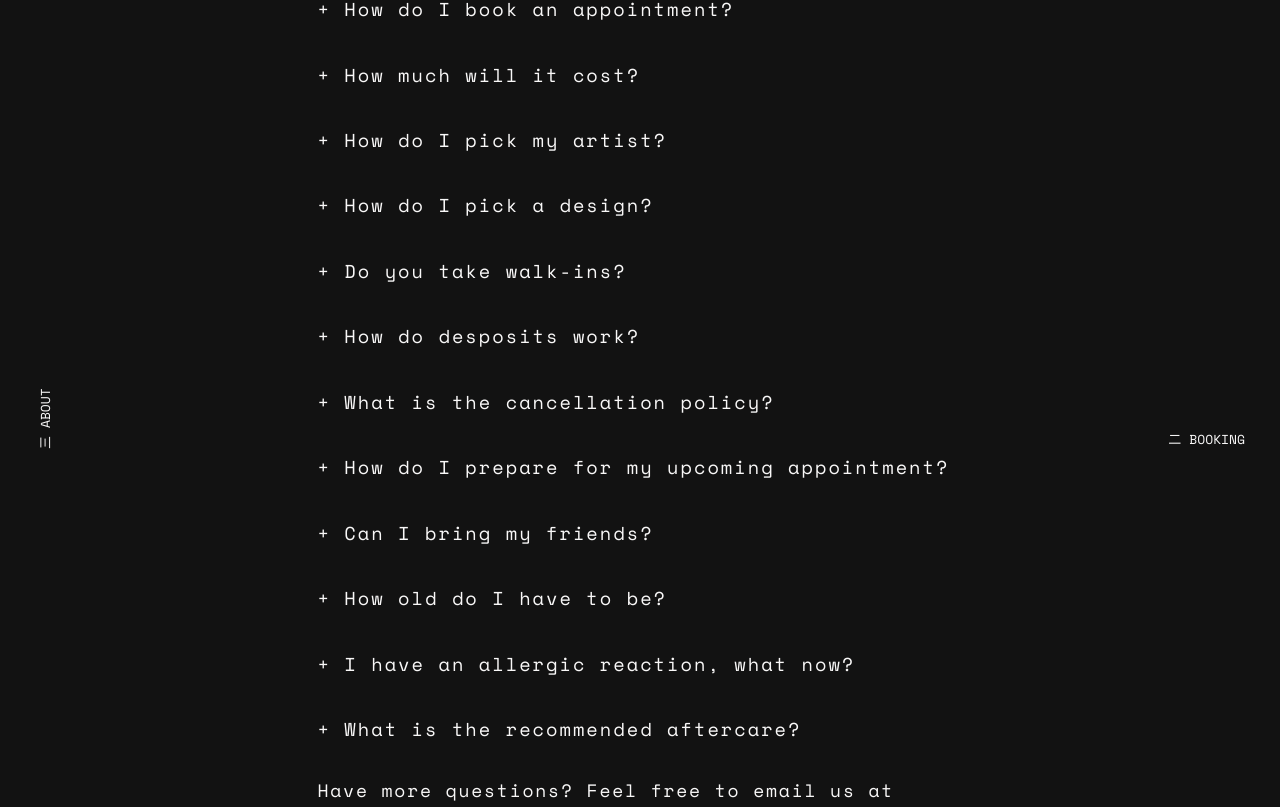
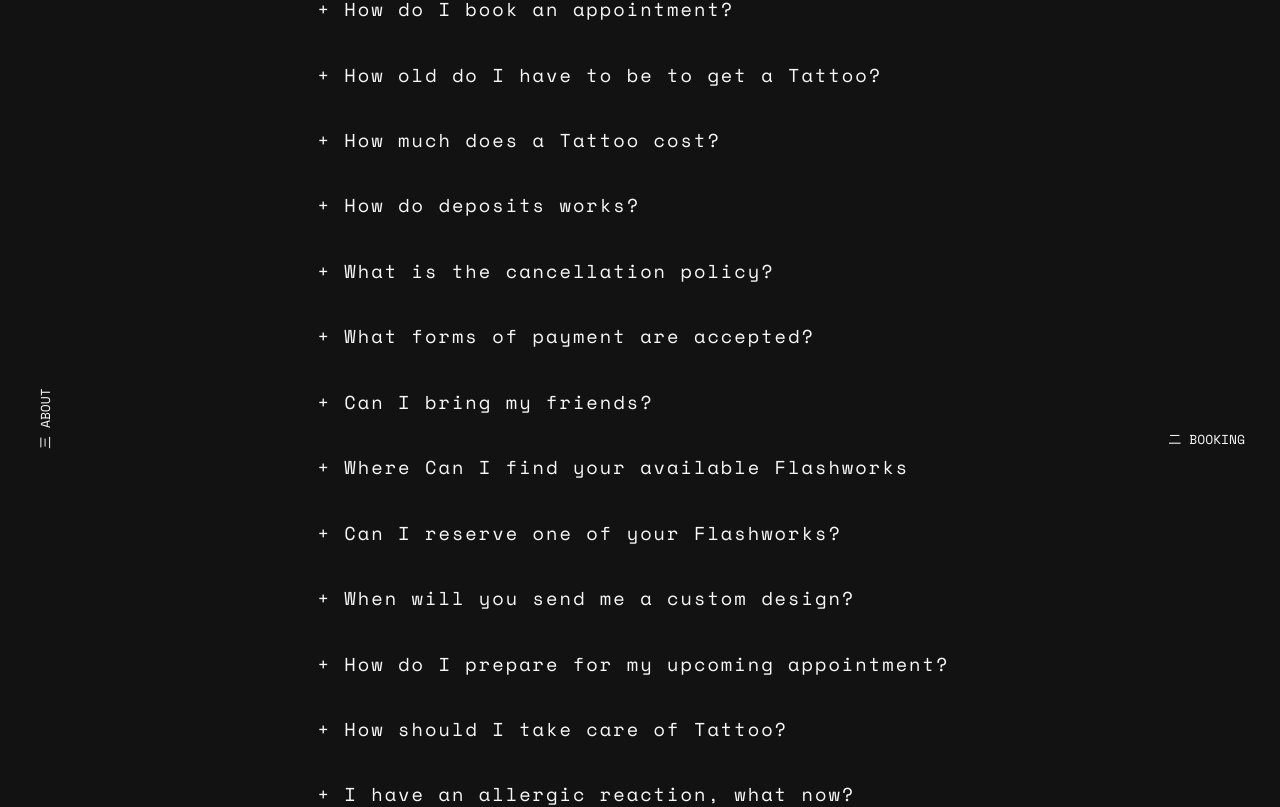
Before and after one commit to Ryjekk/Ethereal, a React (Create React App) app: page /faq in a window 1280 px wide. Shown: the part 316-1123 px from the top of the page. Built offline with nearby package versions, Linux system fonts and the light colour scheme; a web font is replaced by a local one.

Commit message:
affing FAQ + scroll to top funcrion + styling

```diff
--- a/src/Components/FaqPage/index.js
+++ b/src/Components/Faq/FaqPage/index.js
@@ -1,14 +1,14 @@
 import React from "react";
-import {Inner, SmallHeading} from "../../Style";
+import {Inner, SmallHeading} from "../../../Style";
 import { InnerFaq, FaqBox, FaqHeading, Question, Answer } from './style'
-import '../../index.css'
+import '../../../index.css'
 
-import { FaqData } from '../../Data/FaqData/faqData.js'
+import { FaqPageData } from '../../../Data/FaqData/faqData'
 
 const {useState} = React;
 
 const FaqPage = () => {
-    const faqs = FaqData;
+    const faqs = FaqPageData;
     const [ selectedQuestion, toggleQuestion ] = useState(-1);
 
     function openQuestion(index) {
--- a/src/Components/MapsGoogle/style.js
+++ b/src/Components/MapsGoogle/style.js
@@ -11,6 +11,6 @@ export const MapIframe = styled.iframe`
 
 export const MapWrapper = styled.div`
     width: 100%;
-    height: 25vh;
+    height: 30vh;
     margin: 100px 0;
 `;
--- a/src/Components/NavBar/style.js
+++ b/src/Components/NavBar/style.js
@@ -23,10 +23,6 @@ export const NavTopL = styled.div`
     position: fixed;
     top: ${PADDING.medium};
     left: ${PADDING.medium};
-
-    @media (${QUERIES.medium}) {
-        left: ${PADDING.small};
-    }
 `;
 
 export const NavTopR = styled.div`
--- a/src/Data/FaqData/faqData.js
+++ b/src/Data/FaqData/faqData.js
@@ -1,47 +1,55 @@
-export const FaqData = [
+export const FaqPageData = [
   {
     "question": "+ Where are we located?",
     "answer": "Closest subway station: Lansdowne Parking available at Value Village west of the shop or Green Parking at Lansdowne Statio Look out for the BMO!"
   },
   {
     "question": "+ How do I book an appointment?",
-    "answer": "To book an appointment you can contact an artist directly, claim a flash design from our online shop or go to our contact page and fill out the form. We will get you in touch with your desired artist. The preferred method is for you to drop by our shop and have a face to face consult."
+    "answer": "Once you’ve selected your preferred artist(s), you can contact him directly, call us at 777 77 77, or fill out dedicated form on our booking page."
   },
   {
-    "question": "+ How much will it cost?",
-    "answer": "The shop minimum is $150. Your artist will be more than happy to give a price quote after the final artwork, size and placement is decided upon and before your appointment."
+    "question": "+ How old do I have to be to get a Tattoo?",
+    "answer": "You must be 18 years of age or older to be tattooed at our shop. If you are under this age notify me. In that case please and come to the studio with your parents who will want to sign a tattoo permit."
   },
   {
-    "question": "+ How do I pick my artist?",
-    "answer": "Check out all of the artist’s portfolios on our website! You can also check out our instagram page or contact us for a recommendation :)"
+    "question": "+ How much does a Tattoo cost?",
+    "answer": "It depends on the artist, but all tattoos start at 15.000 ISK. Final price is dependent on size, detail of the design, location on the body where it will be placed, and finally which artist you’ve chosen."
   },
   {
-    "question": "+ How do I pick a design?",
-    "answer": "If you’re looking to get a tattoo but can’t decide on what to get custom tattoos are the right direction. You can work together with the artist to create a unique tattoo. Our suggestion for custom pieces, coverups, or larger pieces is to come by for a consultation first. We also post pre-drawn design collections constantly in our webstore available for purchase."
-  },
-  {
-    "question": "+ Do you take walk-ins?",
-    "answer": "We take walk-ins everyday on a first come, first serve basis. Feel free to call the shop for availability. Drop by early to claim a spot!"
-  },
-  {
-    "question": "+ How do desposits work?",
-    "answer": "The shop requires a $150 deposit for all appointments; this deposit is deducted off the final price of the tattoo. Deposits are non-refundable within 2 days of your appointment date. Deposits can be made via our deposit link or in person. We accept cash, debit and credit. If you have to reschedule the appointment, please contact us or your artist at least 2 days in advance to retain your deposit."
+    "question": "+ How do deposits works?",
+    "answer": "The shop requires a 5000 ISK deposit for all appointments. This deposit is deducted off the final price of the tattoo. Deposits are non-refundable within 2 days of your appointment date."
   },
   {
     "question": "+ What is the cancellation policy?",
-    "answer": "Deposits are refundable if cancelled 2 days prior to the day of your appointment (not hour). If you have to reschedule - it must be made 2 days before the appointment date to retain your deposit. Please let the artist know if you wish to cancel."
+    "answer": "Deposits are refundable if cancelled 2 days prior to the day of your appointment (not hour). If you have to reschedule - it must be made 2 days before the appointment date to retain your deposit. Please let us know if you wish to cancel."
   },
   {
-    "question": "+ How do I prepare for my upcoming appointment?",
-    "answer": "So you’re getting your tattoo soon, it's time to prepare! Maintain your hygiene! That means taking a shower and wearing deodorant. Getting a tattoo means being up close and personal with our artists, so make sure you are smelling great and feeling clean. Dress appropriately. Make sure to wear loose clothing that can easily reveal the area being tattooed. Keep in mind that tattoos on the torso, especially on the ribs may require you to be shirtless. If this makes you uncomfortable, consider wearing a button down shirt that can be flipped to reveal the area while covering your front. Eat and hydrate prior to the appointment. Do not drink alcohol the night before your appointment. Bring a water bottle just in case, hydration is important!"
+    "question": "+ What forms of payment are accepted?",
+    "answer": "We accept payment only in cash"
   },
   {
     "question": "+ Can I bring my friends?",
     "answer": "Guests are always welcome, but try not to bring a party! One or two guests only please! Yes we are dog friendly! Parents, friends and children are all welcome!"
   },
   {
-    "question": "+ How old do I have to be?",
-    "answer": "You must be 18 years of age or older to be tattooed at our shop, whether or not you have parental consent. Be prepared with photo ID on the day of your appointment."
+    "question": "+ Where Can I find your available Flashworks",
+    "answer": "You may find our available designs on Instagrams of the chosen artists. We post everything there. Of course, I can make minor adjustments to my existing Flashworks."
+  },
+  {
+    "question": "+ Can I reserve one of your Flashworks?",
+    "answer": "If you like any flashwork than please try to book session with us. Otherwise we can not keep a design you like reserved for you."
+  },
+  {
+    "question": "+ When will you send me a custom design?",
+    "answer": "Usually, I am sending custom work one day before our appointment, it is enough time to make some adjustments and have a design completely ready."
+  },
+  {
+    "question": "+ How do I prepare for my upcoming appointment?",
+    "answer": "We recommend that you eat well before you come in, and remember to stay hydrated. If you start to feel woozy, have a soda. Sugar is your friend in this situation. It’s best not to party the night before !THIS IS VERY IMPORTANT! because alcohol can increase bleeding for up to 24 hours. Blood also dilutes our pigments, affecting both the appearance of your tattoo as well as the healing process. Remember to stay calm and cool, you’re in good hands. There’s nothing to stress over—it’s just a tattoo! On the day of the session, wear loose clothing that will not rub the tattooed area. Also keep in mind that for some tattoos you will have to undress more. Choose the right clothes for your own comfort. Maintain your hygiene! That means taking a shower and wearing deodorant. Getting a tattoo means being up close and personal with our artists, so make sure you are smelling great and feeling clean."
+  },
+  {
+    "question": "+ How should I take care of Tattoo?",
+    "answer": "Getting a tattoo done by me is part of the job. The client is responsible for the hygiene of the tattoo during healing. This is also extremely important because it affects the quality of the tattoo. At the studio, I will give you professional information on how to take care of your tattoo. You will need such materials as antiseptic / neutral soap or intimate hygiene washing liquid, paper towels and a special tattoo cream (this you can buy in our studio)"
   },
   {
     "question": "+ I have an allergic reaction, what now?",
@@ -52,3 +60,57 @@ export const FaqData = [
     "answer": "XXXXXXX"
   },
 ];
+
+export const FaqDataLeft = [
+  {
+    "question": "How do I book an appointment?",
+    "answer": "Once you’ve selected your preferred artist(s), you can contact him directly, call us at 777 77 77, or fill out dedicated form on our booking page."
+  },
+  {
+    "question": "How old do I have to be to get a Tattoo?",
+    "answer": "You must be 18 years of age or older to be tattooed at our shop. If you are under this age notify me. In that case please and come to the studio with your parents who will want to sign a tattoo permit."
+  },
+  {
+    "question": "How much does a Tattoo cost?",
+    "answer": "It depends on the artist, but all tattoos start at 15.000 ISK. Final price is dependent on size, detail of the design, location on the body where it will be placed, and finally which artist you’ve chosen."
+  },
+  {
+    "question": "How do deposits works?",
+    "answer": "The shop requires a 5000 ISK deposit for all appointments. This deposit is deducted off the final price of the tattoo. Deposits are non-refundable within 2 days of your appointment date."
+  },
+  {
+    "question": "What is the cancellation policy?",
+    "answer": "Deposits are refundable if cancelled 2 days prior to the day of your appointment (not hour). If you have to reschedule - it must be made 2 days before the appointment date to retain your deposit. Please let us know if you wish to cancel."
+  },
+  {
+    "question": "What forms of payment are accepted?",
+    "answer": "We accept payment only in cash"
+  },
+  {
+    "question": "Can I bring my friends?",
+    "answer": "Guests are always welcome, but try not to bring a party! One or two guests only please! Yes we are dog friendly! Parents, friends and children are all welcome!"
+  },
+];
+
+export const FaqDataRight = [
+  {
+    "question": "Where Can I find your available Flashworks",
+    "answer": "You may find our available designs on Instagrams of the chosen artists. We post everything there. Of course, I can make minor adjustments to my existing Flashworks."
+  },
+  {
+    "question": "Can I reserve one of your Flashworks?",
+    "answer": "If you like any flashwork than please try to book session with us. Otherwise we can not keep a design you like reserved for you."
+  },
+  {
+    "question": "When will you send me a custom design?",
+    "answer": "Usually, I am sending custom work one day before our appointment, it is enough time to make some adjustments and have a design completely ready."
+  },
+  {
+    "question": "How do I prepare for my upcoming appointment?",
+    "answer": "We recommend that you eat well before you come in, and remember to stay hydrated. If you start to feel woozy, have a soda. Sugar is your friend in this situation. It’s best not to party the night before !THIS IS VERY IMPORTANT! because alcohol can increase bleeding for up to 24 hours. Blood also dilutes our pigments, affecting both the appearance of your tattoo as well as the healing process. Remember to stay calm and cool, you’re in good hands. There’s nothing to stress over—it’s just a tattoo! On the day of the session, wear loose clothing that will not rub the tattooed area. Also keep in mind that for some tattoos you will have to undress more. Choose the right clothes for your own comfort. Maintain your hygiene! That means taking a shower and wearing deodorant. Getting a tattoo means being up close and personal with our artists, so make sure you are smelling great and feeling clean."
+  },
+  {
+    "question": "How should I take care of Tattoo?",
+    "answer": "Getting a tattoo done by me is part of the job. The client is responsible for the hygiene of the tattoo during healing. This is also extremely important because it affects the quality of the tattoo. At the studio, I will give you professional information on how to take care of your tattoo. You will need such materials as antiseptic / neutral soap or intimate hygiene washing liquid, paper towels and a special tattoo cream (this you can buy in our studio)"
+  },
+];
--- a/src/Style/styles.js
+++ b/src/Style/styles.js
@@ -5,7 +5,8 @@ import styled, { keyframes } from 'styled-components';
 // TODO Add universal margin
 export const QUERIES = {
     medium: `min-width: 1092px`,
-    small: `min-width: 552px`,
+    // small: `min-width: 552px`,
+    small: `min-width: 689px`,
     maxWidth: `1500px`
 };
 
@@ -55,14 +56,14 @@ export const SmallHeading = styled.h2`
 `;
 
 export const Paragraph = styled.p`
-    font-size: 10px;
+    font-size: 12px;
     color: ${COLORS.darkGray};
     line-height: 190%;
     letter-spacing: 0.05em;
     // padding-right: 10px;
 
     @media (${QUERIES.medium}) {
-        font-size: 13px;
+        font-size: 14px;
         // padding-right: 30px;
     }
 `;
@@ -74,6 +75,8 @@ export const Container = styled.div`
 `;
 
 export const Inner = styled.div`
+    display: flex;
+    flex-direction: column;
     padding: 50px 13%;
 
     @media (${QUERIES.medium}) {
--- a/src/Views/App.js
+++ b/src/Views/App.js
@@ -6,6 +6,7 @@ import { Container, Inner } from '../Style';
 import NavBar from '../Components/NavBar';
 import WelcomePage from '../Components/WelcomePage';
 import WelcomePageParallax from '../Components/WelcomePageParallax';
+import FaqContent from '../Components/Faq/FaqContent'
 import MapsGoogle from "../Components/MapsGoogle";
 import FooterContent from '../Components/FooterContent'
 
@@ -20,6 +21,7 @@ function App() {
           </Parallax>
               <WelcomePageParallax />
           <Inner>
+              <FaqContent />
               <MapsGoogle/>
               <FooterContent/>
           </Inner>
--- a/src/Views/Pages/Faq.js
+++ b/src/Views/Pages/Faq.js
@@ -1,6 +1,6 @@
 import React from "react";
 import Navbar from "../../Components/NavBar";
-import FaqPage from '../../Components/FaqPage'
+import FaqPage from '../../Components/Faq/FaqPage'
 import FooterContent from "../../Components/FooterContent";
 import {BottomBox, Container} from "../../Style";
 
--- a/src/index.js
+++ b/src/index.js
@@ -1,6 +1,7 @@
 import React from 'react';
 import ReactDOM from 'react-dom';
 import './index.css';
+import ScrollToTop from "./Handler/ScrollToTop";
 import * as serviceWorker from './serviceWorker';
 import { Switch, Route, Redirect, BrowserRouter } from 'react-router-dom';
 
@@ -14,6 +15,7 @@ import NotFound from './Views/Pages/NotFound'
 
 const routing = (
     <BrowserRouter>
+        <ScrollToTop>
             <Switch>
                 <Route exact path='/' component={App} />
                 <Route exact path='/about' component={About} />
@@ -24,6 +26,7 @@ const routing = (
                 <Route path="/404" component={NotFound} />
                 <Redirect to="/404" />
             </Switch>
+        </ScrollToTop>
     </BrowserRouter>
 );
 
```
Also changed, not shown: src/Components/Faq/FaqContent/index.js (added, +46 -0 lines), src/Components/Faq/FaqContent/style.js (added, +54 -0 lines), src/Components/Faq/FaqPage/style.js (renamed from src/Components/FaqPage/style.js, +2 -5 lines), src/Handler/ScrollToTop.js (added, +12 -0 lines). Lines whose indentation alone changed are shown as unchanged.
